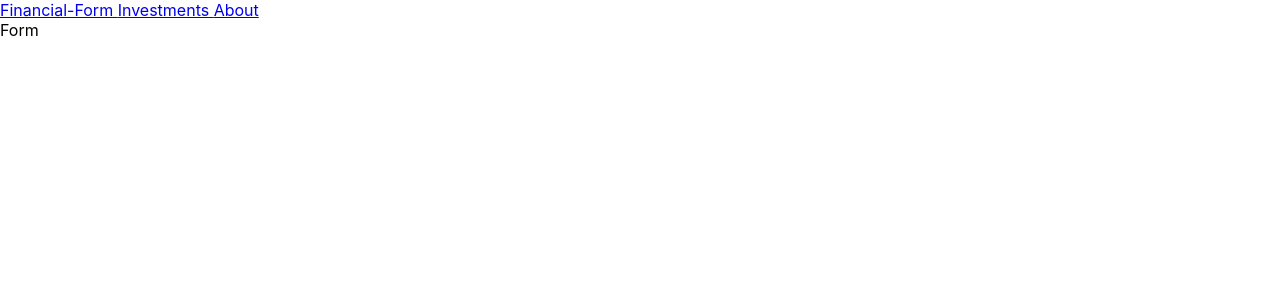
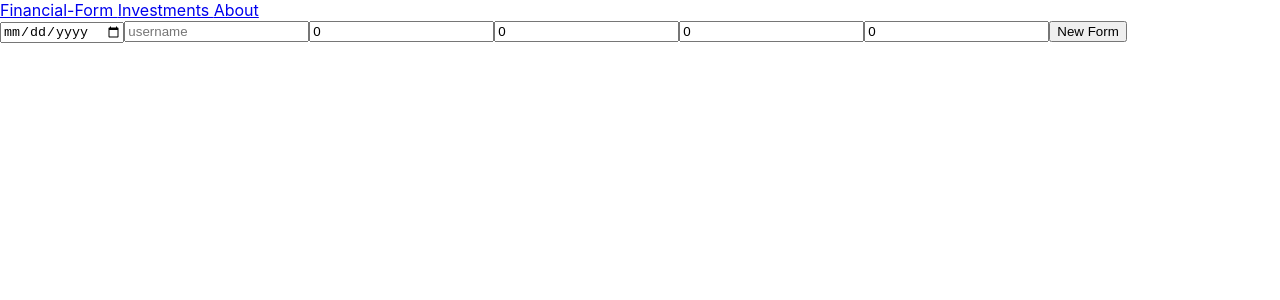
Before and after one commit to wesbourke101/financialApp, a React (Create React App) app: page /financial in a window 1280 px wide. Shown: the top 300 px of the page. Built offline with nearby package versions, Linux system fonts and the light colour scheme.

Commit message:
Jared O.G Push. Added Form

```diff
--- a/src/components/App.js
+++ b/src/components/App.js
@@ -6,6 +6,26 @@ import Investments from "./Investments";
 
 function App() {
   const [defaultLink, setDefaultLink] = useState(null)
+
+  const [savings,setSavings]=useState([])
+
+  function postData(formdata){
+   fetch(`urlhttp://localhost:8004/user`, {
+       method: "POST",
+       headers: {
+           "Content-Type": "application/json",
+           Accept: "application/json"
+       },
+       body: JSON.stringify({
+           formdata
+       })
+   })
+   .then( res => res.json())
+   .then( data => setSavings(data))
+   .catch( error => console.log(error.message));
+
+  }
+
 
   return (
   <div>
@@ -18,7 +38,7 @@ function App() {
 
     <Routes>
           <Route path='/' element={<Navigate replace to='/financial'/>}/>
-          <Route path="financial" element={<Form />} />
+          <Route path="financial" element={<Form postData={postData}/>} />
           <Route path="investments" element={<Investments />} />
           <Route path="about" element={<About />} />
           <Route
@@ -28,7 +48,7 @@ function App() {
                 <p>There's nothing here!</p>
               </main>
           }/>
-      </Routes>
+    </Routes>
   </div>
   );
 }
--- a/src/components/Form.js
+++ b/src/components/Form.js
@@ -1,8 +1,42 @@
-import React from 'react'
+import React,{useState}from 'react'
 
-function Form() {
+function Form({postData}) {
+    const[formData,SetFormData]=useState({
+        date:0,
+        username:"",
+        income:0,
+        rent:0,
+        expenses:0,
+        savings:0,
+    })
+
+    const {date,username,income,rent,expenses,savings} = formData
+
+    function handleChange(e){
+        const name = e.target.name
+        let value = e.target.value
+
+        SetFormData({...formData,
+            [name]:value
+
+        })
+    }
+    function handleSubmit(e){
+        e.preventDefault()
+        postData(formData)
+    }
   return (
-    <div>Form</div>
+    <div>
+        <form onSubmit={handleSubmit} className="new-saving-form">
+            <input onChange={handleChange} type="date" name ="date" placeholder="date" Value={date}></input>
+            <input onChange={handleChange} type="text" name ="username" placeholder="username" Value={username}></input>
+            <input onChange={handleChange} type="number" name ="income" placeholder="income" Value={income}></input>
+            <input onChange={handleChange} type="number" name ="rent" placeholder="Rent" Value={rent}></input>
+            <input onChange={handleChange} type="number" name ="Expenses" placeholder="Expenses" Value={expenses}></input>
+            <input onChange={handleChange} type="number" name ="Savings" placeholder="Savings" Value={savings}></input>
+            <input type="submit" value="New Form" />
+        </form>
+    </div>
   )
 }
 
```
